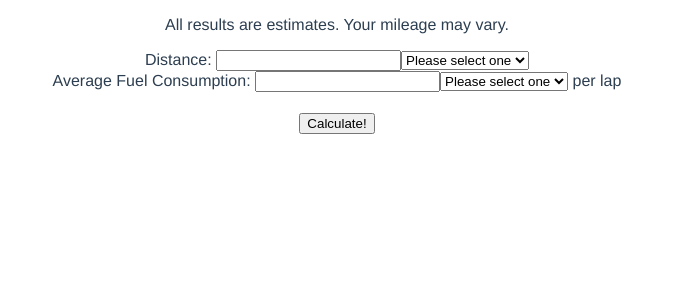
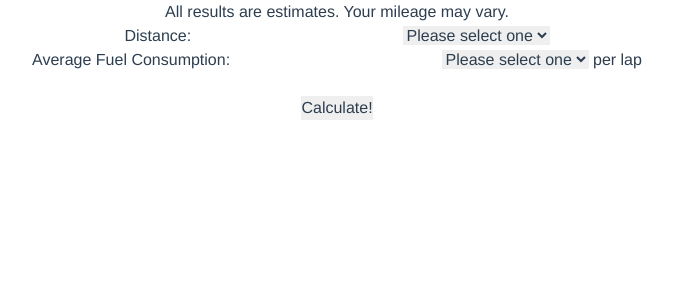
Before and after one commit to khemsoth/fuel-calculator, a Vue app: page / in a window 1280 px wide. Shown: the top 300 px of the page, without its empty margins (303-976 px from the left). Built offline with nearby package versions, Linux system fonts and the light colour scheme.

Commit message:
added tailwind

```diff
--- a/package.json
+++ b/package.json
@@ -7,6 +7,7 @@
     "build": "vue-cli-service build"
   },
   "dependencies": {
+    "tailwindcss": "^1.9.6",
     "vue": "^2.6.11",
     "vue-router": "^3.2.0"
   },
--- /dev/null
+++ b/postcss.config.js
@@ -0,0 +1,6 @@
+module.exports = {
+  plugins: {
+    tailwindcss: {},
+    autoprefixer: {},
+  },
+}
--- /dev/null
+++ b/src/assets/css/tailwind.css
@@ -0,0 +1,3 @@
+@tailwind base;
+@tailwind components;
+@tailwind utilities;
--- a/src/main.js
+++ b/src/main.js
@@ -1,6 +1,7 @@
 import Vue from 'vue'
 import App from './App.vue'
 import router from './router'
+import '@/assets/css/tailwind.css'
 
 Vue.config.productionTip = false
 
--- /dev/null
+++ b/tailwind.config.js
@@ -0,0 +1,12 @@
+module.exports = {
+  future: {
+    // removeDeprecatedGapUtilities: true,
+    // purgeLayersByDefault: true,
+  },
+  purge: [],
+  theme: {
+    extend: {},
+  },
+  variants: {},
+  plugins: [],
+}
```
Also changed, not shown: 1 other file (tests, documents, lock files or other folders).
